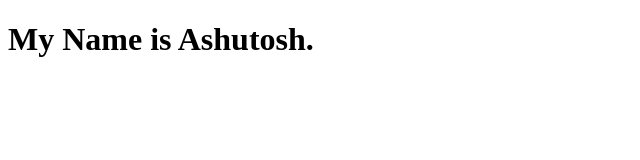
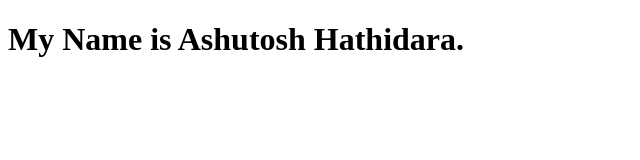
Before and after one commit to ashutosh1919/report-curator, a website: page templates/index.html in a window 1280 px wide. Shown: the whole page, without its empty margins (0-640 px from the left). Drawn offline with Linux system fonts and the light colour scheme.

Commit message:
changed template

```diff
--- a/templates/index.html
+++ b/templates/index.html
@@ -7,6 +7,6 @@
     <title>Document</title>
 </head>
 <body>
-    <h1>My Name is Ashutosh.</h1>
+    <h1>My Name is Ashutosh Hathidara.</h1>
 </body>
 </html>
```
